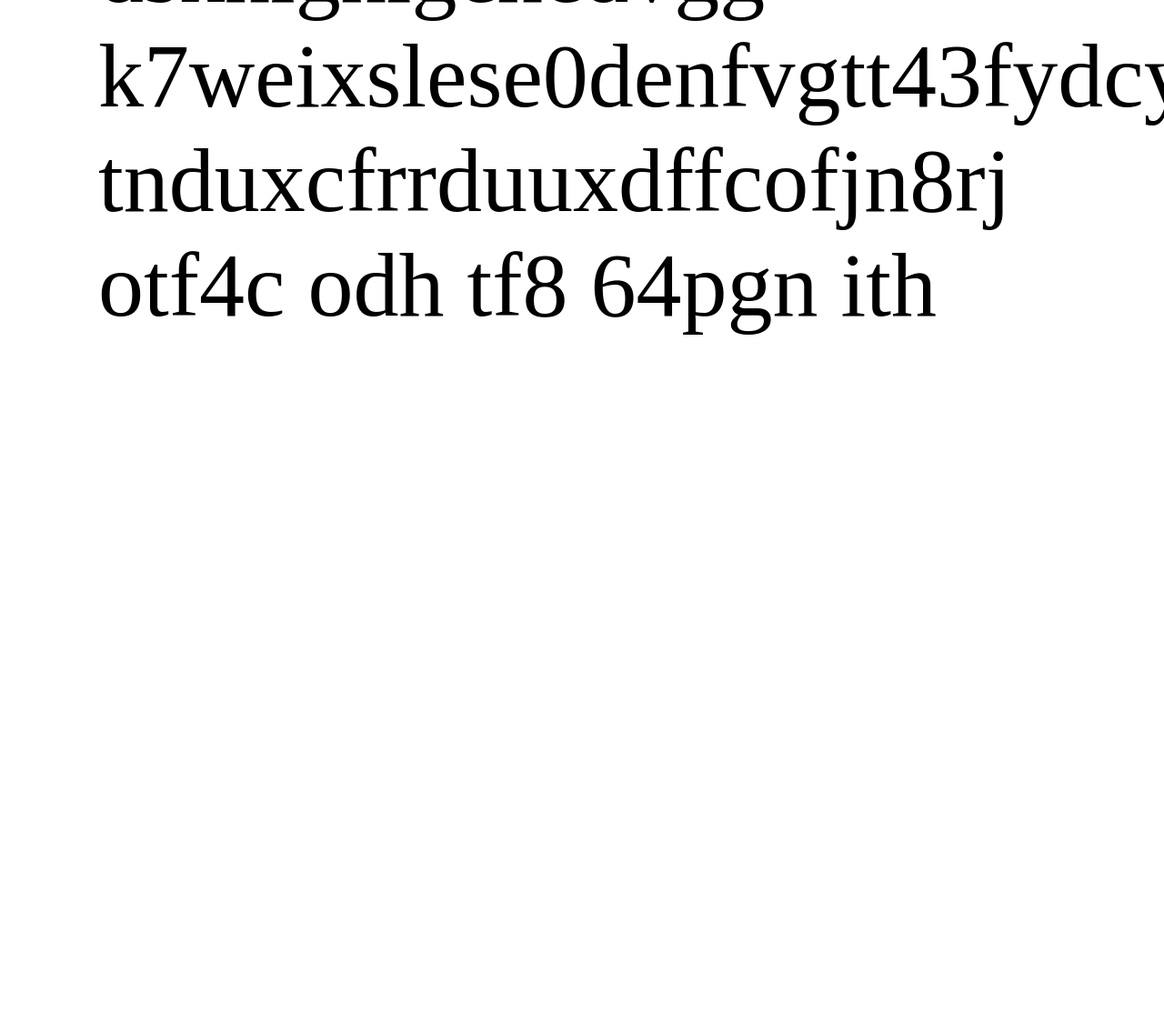
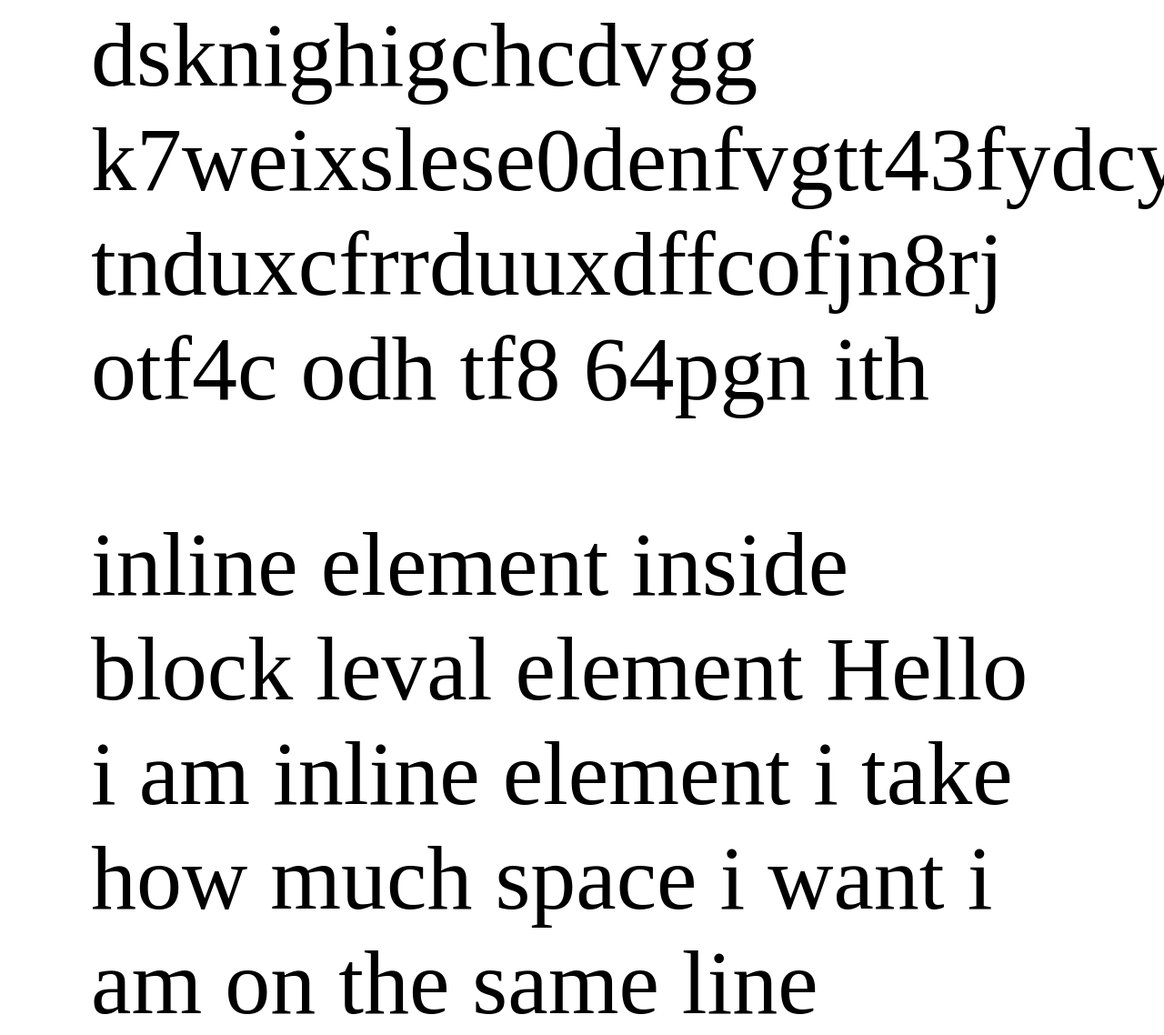
Before and after one commit to santhiraavi/fullstack-test, a plain HTML site: page site/index.html in a window 1280 px wide. Shown: the part 97-1235 px from the top of the page at 91% size. Before the commit the page ends 800 px from the top, so only its background shows below. Drawn offline with Linux system fonts and the light colour scheme.

Commit message:
two spans

```diff
--- a/site/index.html
+++ b/site/index.html
@@ -4,11 +4,16 @@
     <meta charset="UTF-8">
     <meta http-equiv="X-UA-Compatible" content="IE=edge">
     <meta name="viewport" content="width=device-width, initial-scale=1.0">
-    <title>Document</title>
+    <title>Inline and Block level elements</title>
 </head>
-<body>
+<body style="margin:0 100px 0 100px;font-size: 100px;">
     <div>
-        <p style="margin:0 100px 0 100px;font-size: 100px;">dsknighigchcdvgg k7weixslese0denfvgtt43fydcy tnduxcfrrduuxdffcofjn8rj otf4c odh tf8 64pgn  ith</p>
+        <p >dsknighigchcdvgg k7weixslese0denfvgtt43fydcy tnduxcfrrduuxdffcofjn8rj otf4c odh tf8 64pgn  ith</p>
+    </div>
+    <div>
+        inline element inside block leval element
+        <span>Hello i am inline element i take how much space i want</span>
+        <span>i am on the same line</span>
     </div>
 </body>
 </html>
```
